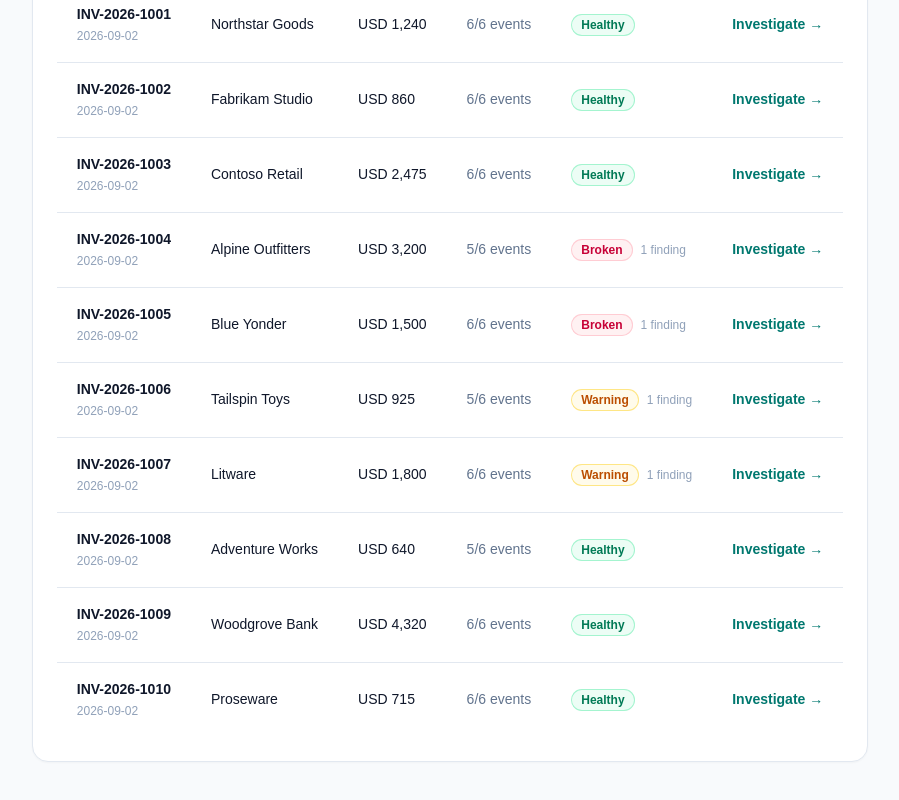
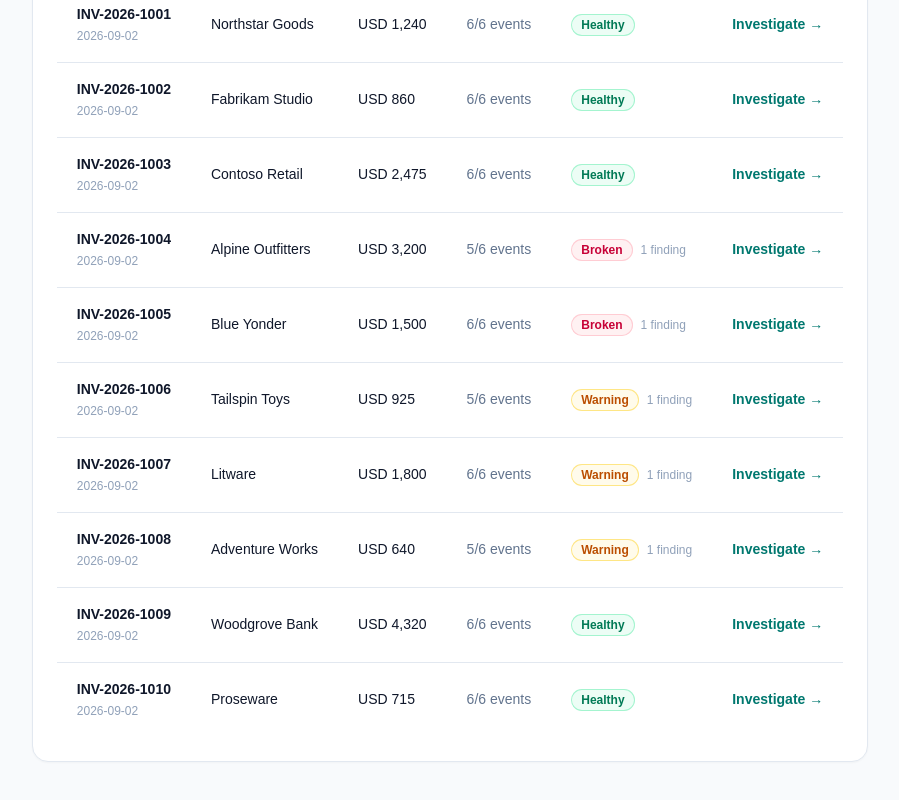
Before and after one commit to shaikha02/commercelens, a Next.js app: page /transactions in a window 1280 px wide. Shown: the part 429-1229 px from the top of the page, without its empty margins (190-1089 px from the left). Built offline with nearby package versions, Linux system fonts and the light colour scheme.

Commit message:
Detect missing receipt evidence
Co-authored-by: shaikha02 <39379568+shaikha02@users.noreply.github.com>

```diff
--- a/src/app/layout.tsx
+++ b/src/app/layout.tsx
@@ -1,4 +1,5 @@
 import type { Metadata } from "next";
+import type { ReactNode } from "react";
 import "./globals.css";
 
 export const metadata: Metadata = {
@@ -6,7 +7,7 @@ export const metadata: Metadata = {
   description: "Evidence-led commercial transaction reconciliation.",
 };
 
-export default function RootLayout({ children }: LayoutProps<"/">) {
+export default function RootLayout({ children }: { children: ReactNode }) {
   return (
     <html lang="en" className="h-full antialiased">
       <body className="min-h-full flex flex-col">{children}</body>
--- a/src/modules/reconciliation/rules.ts
+++ b/src/modules/reconciliation/rules.ts
@@ -8,6 +8,7 @@ export function reconcileTransaction(transaction: Transaction): Finding[] {
   if (ar && !gl) findings.push({ id: "ar-without-gl", severity: "critical", title: "AR posted but GL journal is missing", evidence: `AR reference ${ar.reference} for ${transaction.currency} ${ar.amount.toLocaleString()} exists; no GL event was recorded.`, recommendation: "Review the AR-to-GL posting queue and create or replay the missing journal." });
   if (revenue && revenue.amount !== transaction.invoiceTotal) findings.push({ id: "revenue-mismatch", severity: "critical", title: "Invoice total differs from recognized revenue", evidence: `Invoice is ${transaction.currency} ${transaction.invoiceTotal.toLocaleString()}; revenue reference ${revenue.reference} is ${transaction.currency} ${revenue.amount.toLocaleString()}.`, recommendation: "Validate the recognition schedule and post a correcting revenue entry." });
   if (transaction.taxable && !tax) findings.push({ id: "missing-tax", severity: "warning", title: "Taxable transaction has no filing event", evidence: `Invoice ${transaction.invoiceNumber} is marked taxable but no Tax evidence was found.`, recommendation: "Confirm tax determination, then submit or record the required filing." });
+  if (ar && !receipt) findings.push({ id: "missing-receipt", severity: "warning", title: "AR balance has no receipt event", evidence: `AR reference ${ar.reference} remains unsupported by a Receipt event for ${transaction.currency} ${ar.amount.toLocaleString()}.`, recommendation: "Confirm whether payment was received and post or import the receipt evidence." });
   if (receipt && receipt.amount !== transaction.invoiceTotal) findings.push({ id: "receipt-balance-mismatch", severity: "warning", title: "Receipt does not match outstanding balance", evidence: `Receipt ${receipt.reference} is ${transaction.currency} ${receipt.amount.toLocaleString()} against an invoice balance of ${transaction.currency} ${transaction.invoiceTotal.toLocaleString()}.`, recommendation: "Apply the remaining balance or investigate the partial-payment and remittance record." });
   return findings;
 }
```
Also changed, not shown: 1 other file (tests, documents, lock files or other folders).
